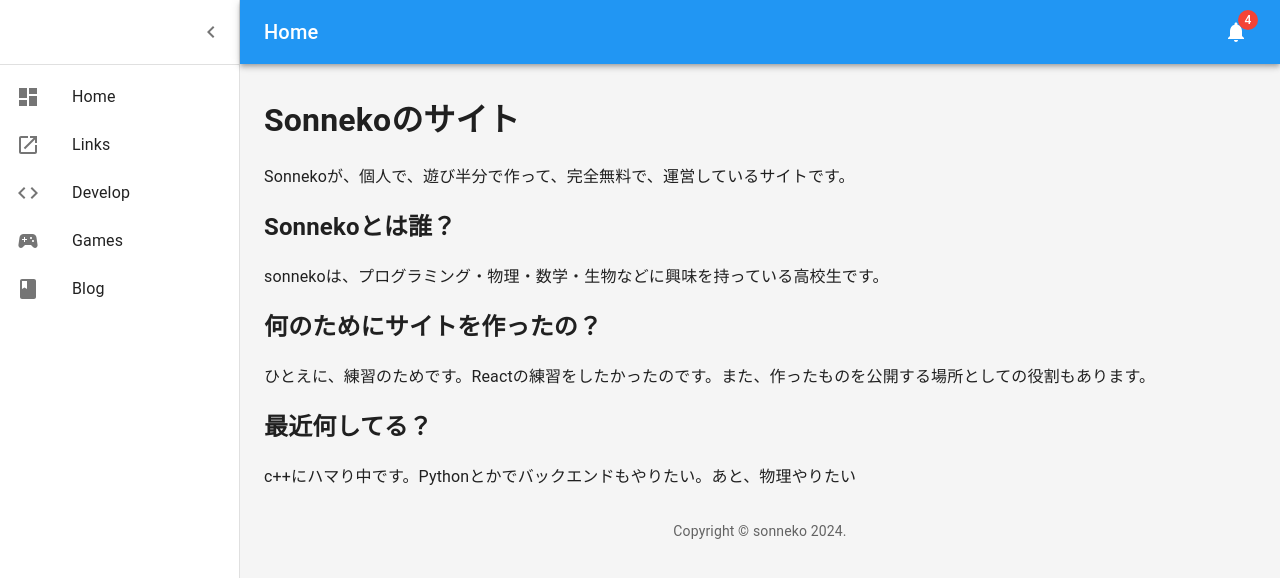
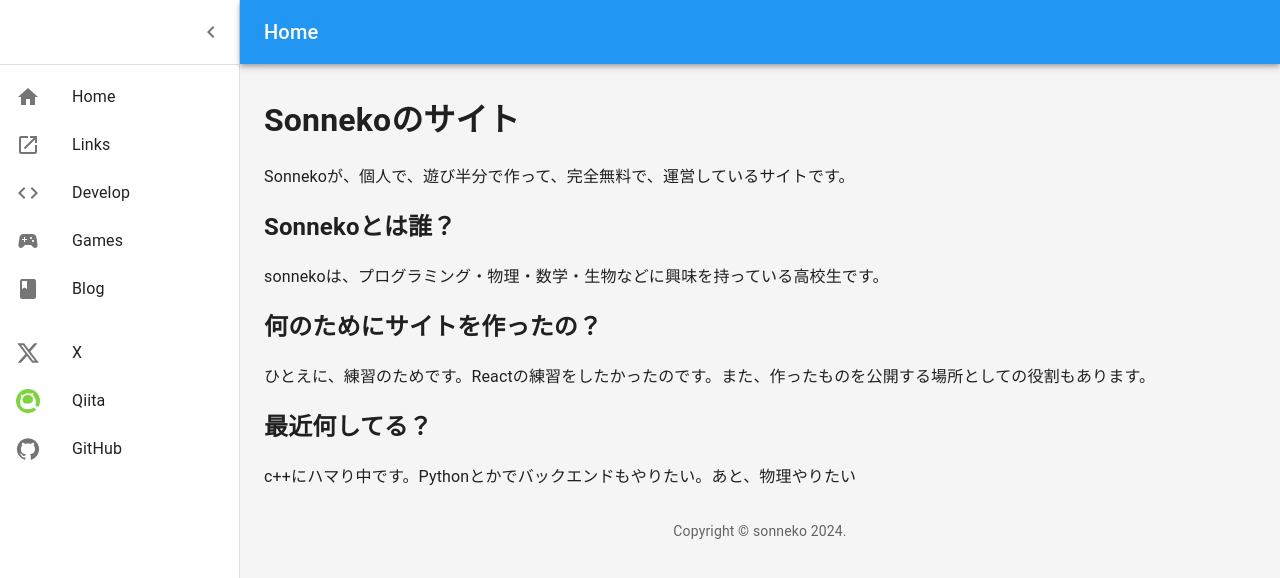
Before and after one commit to sonneko/sonneko.github.io, a React (Vite) app: page / in a window 1280 px wide. Shown: the top 578 px of the page. Built offline with nearby package versions, Linux system fonts and the light colour scheme.

Commit message:
っfっf

```diff
--- a/src/Layout.tsx
+++ b/src/Layout.tsx
@@ -8,11 +8,9 @@
 import Typography from '@mui/material/Typography';
 import Divider from '@mui/material/Divider';
 import IconButton from '@mui/material/IconButton';
-import Badge from '@mui/material/Badge';
 import Container from '@mui/material/Container';
 import MenuIcon from '@mui/icons-material/Menu';
 import ChevronLeftIcon from '@mui/icons-material/ChevronLeft';
-import NotificationsIcon from '@mui/icons-material/Notifications';
 import theme from './global/theme';
 import SideMenu from './global/SideMenu';
 
@@ -110,11 +108,6 @@
                         >
                             {title}
                         </Typography>
-                        <IconButton color="inherit">
-                            <Badge badgeContent={4} color="secondary">
-                                <NotificationsIcon />{/* 通知ボタン */}
-                            </Badge>
-                        </IconButton>
                     </Toolbar>
                 </AppBar>
                 <Drawer variant="permanent" open={open}>
--- /dev/null
+++ b/src/components/SocialLinks.tsx
@@ -0,0 +1,35 @@
+import XIcon from '@mui/icons-material/X';
+import List from '@mui/material/List'
+import ListItemButton from '@mui/material/ListItemButton';
+import ListItemIcon from '@mui/material/ListItemIcon';
+import ListItemText from '@mui/material/ListItemText';
+import GitHubIcon from '@mui/icons-material/GitHub';
+
+function SocialLinks() {
+    return (
+        <>
+            <List component="nav">
+                <ListItemButton component="a" href="/">
+                    <ListItemIcon>
+                        <XIcon />
+                    </ListItemIcon>
+                    <ListItemText primary="X" />
+                </ListItemButton>
+                <ListItemButton component="a" href="https://qiita.com/sonneko">
+                    <ListItemIcon>
+                        <img src='/image/icons/qiita-icon.png' width={24} height={24} style={{ opacity: "0.75" }} />
+                    </ListItemIcon>
+                    <ListItemText primary="Qiita" />
+                </ListItemButton>
+                <ListItemButton component="a" href="https://github.com/sonneko">
+                    <ListItemIcon>
+                        <GitHubIcon />
+                    </ListItemIcon>
+                    <ListItemText primary="GitHub" />
+                </ListItemButton>
+            </List>
+        </>
+    )
+}
+
+export default SocialLinks;
--- a/src/global/SideMenu.tsx
+++ b/src/global/SideMenu.tsx
@@ -3,11 +3,13 @@
 import ListItemButton from '@mui/material/ListItemButton';
 import ListItemIcon from '@mui/material/ListItemIcon';
 import ListItemText from '@mui/material/ListItemText';
-import DashboardIcon from '@mui/icons-material/Dashboard';
+import HomeIcon from '@mui/icons-material/Home';
 import SportsEsportsIcon from '@mui/icons-material/SportsEsports';
 import BookIcon from '@mui/icons-material/Book';
 import CodeIcon from '@mui/icons-material/Code';
+import Box from '@mui/material/Box';
 
+import SocialLinks from '../components/SocialLinks';
 import { Link } from 'react-router-dom';
 import OpenInNewIcon from '@mui/icons-material/OpenInNew';
 
@@ -17,7 +19,7 @@
             <List component="nav">
                 <ListItemButton component={Link} to="/">
                     <ListItemIcon>
-                    <DashboardIcon />
+                    <HomeIcon />
                     </ListItemIcon>
                     <ListItemText primary="Home" />
                 </ListItemButton>
@@ -46,6 +48,9 @@
                     <ListItemText primary="Blog" />
                 </ListItemButton>
             </List>
+            <Box>
+                <SocialLinks />
+            </Box>
         </>
     );
 };
```
Also changed, not shown: src/components/mini/heading.tsx (added, +25 -0 lines), public/image/icons/qiita-icon.png (added), 1 other file (tests, documents, lock files or other folders).
